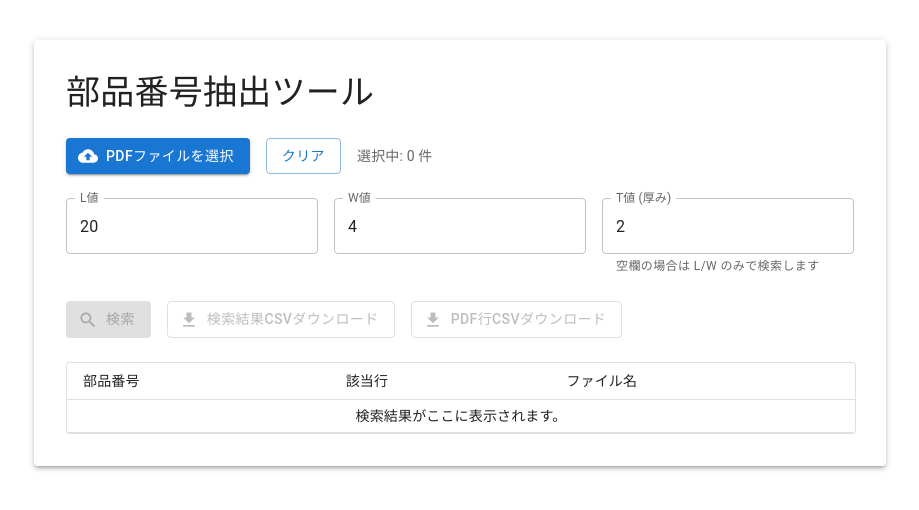
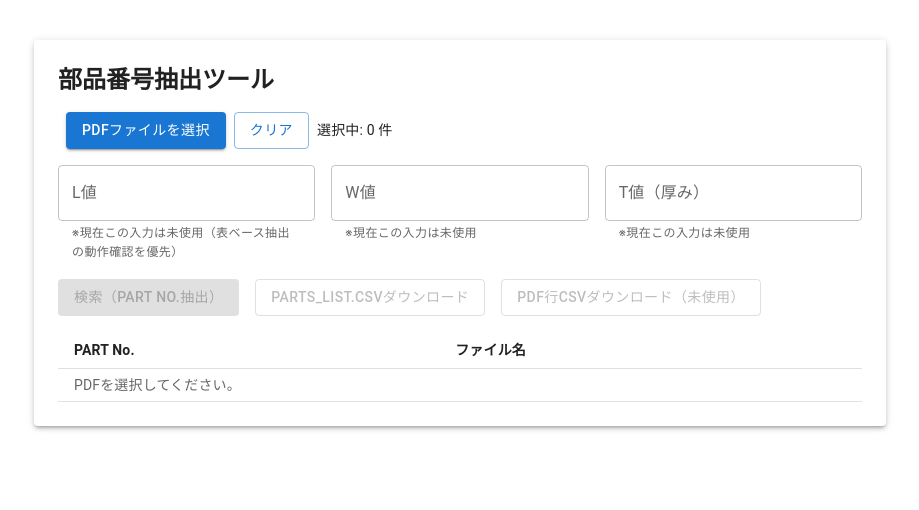
Before and after one commit to HP486379/parts-extraction, a React (Vite) app in the folder frontend/: page / in a window 1280 px wide. Shown: the top 510 px of the page, without its empty margins (180-1099 px from the left). Built offline with nearby package versions, Linux system fonts and the light colour scheme.

Commit message:
Update App.jsx

```diff
--- a/frontend/src/App.jsx
+++ b/frontend/src/App.jsx
@@ -1,4 +1,5 @@
-import { useCallback, useEffect, useMemo, useRef, useState } from "react";
+import { useCallback, useMemo, useRef, useState } from "react";
+import axios from "axios";
 import {
   Alert,
   Button,
@@ -15,326 +16,254 @@ import {
   TextField,
   Typography,
 } from "@mui/material";
-import CloudUploadIcon from "@mui/icons-material/CloudUpload";
-import SearchIcon from "@mui/icons-material/Search";
-import DownloadIcon from "@mui/icons-material/Download";
-import axios from "axios";
 
-const toFormData = (files, lValue, wValue, tValue, returnCsv = false) => {
+/**
+ * 目的（A仕様）:
+ *  - 検索: PDFアップロード → PART No. 抽出(JSON) → 画面表示
+ *  - CSV:  PDFアップロード → parts_list.csv 生成 → ダウンロード
+ *
+ * 注意:
+ *  - L/W/T入力欄は現状未使用（表抽出の動作確認を最優先にするため）
+ */
+
+const toFilesFormData = (files) => {
   const formData = new FormData();
-  files.forEach((file) => {
-    formData.append("files", file);
-  });
-  formData.append("l_value", lValue);
-  formData.append("w_value", wValue);
-
-  if (tValue !== undefined && tValue !== null && `${tValue}`.length > 0) {
-    formData.append("t_value", tValue);
-  }
-
-  formData.append("return_csv", String(returnCsv));
-  return formData;
-};
-
-const toLinesCsvFormData = (files) => {
-  const formData = new FormData();
-  files.forEach((file) => {
-    formData.append("files", file);
-  });
+  files.forEach((file) => formData.append("files", file));
   return formData;
 };
 
 function App() {
-  const [files, setFiles] = useState([]);
-  const [lValue, setLValue] = useState("20");
-  const [wValue, setWValue] = useState("4");
-  const [tValue, setTValue] = useState("2");
-  const [results, setResults] = useState([]);
-  const [error, setError] = useState("");
-  const [isLoading, setIsLoading] = useState(false);
-  const [hasSearched, setHasSearched] = useState(false);
   const fileInputRef = useRef(null);
 
-  const isSearchDisabled = useMemo(() => {
-    return files.length === 0 || !lValue || !wValue;
-  }, [files, lValue, wValue]);
+  const [files, setFiles] = useState([]);
+  const [results, setResults] = useState([]); // { part_number, file_name }
+  const [isLoading, setIsLoading] = useState(false);
+  const [error, setError] = useState("");
 
-  const isLinesCsvDisabled = useMemo(() => {
-    return files.length === 0;
-  }, [files]);
+  // 既存UIを残しているだけ（現状未使用）
+  const [lValue, setLValue] = useState("");
+  const [wValue, setWValue] = useState("");
+  const [tValue, setTValue] = useState("");
 
-  const handleFileChange = (event) => {
-    const selectedFiles = Array.from(event.target.files || []);
-    if (selectedFiles.length === 0) {
-      return;
-    }
+  const isSearchDisabled = useMemo(() => files.length === 0 || isLoading, [files, isLoading]);
+  const isCsvDisabled = useMemo(() => files.length === 0 || isLoading, [files, isLoading]);
 
+  const handlePickFiles = () => fileInputRef.current?.click();
+
+  const handleFileChange = (e) => {
+    const selected = Array.from(e.target.files || []);
+    if (!selected.length) return;
+
+    // 同名＋サイズ＋更新時刻で重複排除
     setFiles((prev) => {
-      const existingSignatures = new Set(
-        prev.map((file) => `${file.name}-${file.size}-${file.lastModified}`)
-      );
-      const merged = [
-        ...prev,
-        ...selectedFiles.filter((file) => {
-          const signature = `${file.name}-${file.size}-${file.lastModified}`;
-          return !existingSignatures.has(signature);
-        }),
-      ];
+      const existing = new Set(prev.map((f) => `${f.name}-${f.size}-${f.lastModified}`));
+      const merged = [...prev];
+      for (const f of selected) {
+        const key = `${f.name}-${f.size}-${f.lastModified}`;
+        if (!existing.has(key)) merged.push(f);
+      }
       return merged;
     });
 
-    setHasSearched(false);
-
-    if (fileInputRef.current) {
-      fileInputRef.current.value = "";
-    }
-  };
-
-  const executeSearch = useCallback(
-    async ({ returnCsv = false, silent = false } = {}) => {
-      if (isSearchDisabled) {
-        return;
-      }
-
-      if (!returnCsv && !silent) {
-        setIsLoading(true);
-      }
-      setError("");
-
-      try {
-        if (returnCsv) {
-          const response = await axios.post(
-            "/api/search",
-            toFormData(files, lValue, wValue, tValue, true),
-            {
-              responseType: "blob",
-            }
-          );
-
-          const blob = new Blob([response.data], { type: "text/csv" });
-          const url = window.URL.createObjectURL(blob);
-          const link = document.createElement("a");
-          link.href = url;
-          link.setAttribute("download", "search_results.csv");
-          document.body.appendChild(link);
-          link.click();
-          link.remove();
-          window.URL.revokeObjectURL(url);
-        } else {
-          const response = await axios.post(
-            "/api/search",
-            toFormData(files, lValue, wValue, tValue)
-          );
-          setResults(response.data);
-        }
-      } catch (err) {
-        setError(
-          err.response?.data?.detail ||
-            (returnCsv ? "CSVダウンロードに失敗しました。" : "検索中にエラーが発生しました。")
-        );
-      } finally {
-        if (!returnCsv && !silent) {
-          setIsLoading(false);
-        }
-      }
-    },
-    [files, lValue, wValue, tValue, isSearchDisabled]
-  );
-
-  const handleSearch = async () => {
-    if (isSearchDisabled) {
-      return;
-    }
-
-    await executeSearch();
-    setHasSearched(true);
-  };
-
-  const handleDownloadCsv = async () => {
-    if (isSearchDisabled) {
-      return;
-    }
-
-    setError("");
-    try {
-      await executeSearch({ returnCsv: true });
-    } catch (err) {
-      setError(err.response?.data?.detail || "CSVダウンロードに失敗しました。");
-    }
-  };
-
-  const handleDownloadLinesCsv = async () => {
-    if (isLinesCsvDisabled) {
-      return;
-    }
-
-    setError("");
-    try {
-      const response = await axios.post(
-        "/api/extract_lines_csv",
-        toLinesCsvFormData(files),
-        {
-          responseType: "blob",
-        }
-      );
-
-      const blob = new Blob([response.data], { type: "text/csv" });
-      const url = window.URL.createObjectURL(blob);
-      const link = document.createElement("a");
-      link.href = url;
-      link.setAttribute("download", "pdf_lines.csv");
-      document.body.appendChild(link);
-      link.click();
-      link.remove();
-      window.URL.revokeObjectURL(url);
-    } catch (err) {
-      setError(err.response?.data?.detail || "PDF行CSVダウンロードに失敗しました。");
-    }
+    // 同じファイルを再選択できるように
+    e.target.value = "";
   };
 
   const handleClear = () => {
     setFiles([]);
     setResults([]);
     setError("");
-    setHasSearched(false);
-    if (fileInputRef.current) {
-      fileInputRef.current.value = "";
-    }
   };
 
-  const handleRemoveFile = (indexToRemove) => {
-    setFiles((prev) => prev.filter((_, index) => index !== indexToRemove));
-    setHasSearched(false);
+  const handleRemoveFile = (idx) => {
+    setFiles((prev) => prev.filter((_, i) => i !== idx));
   };
 
-  useEffect(() => {
-    if (!hasSearched) {
-      return;
+  const downloadBlob = (blob, filename) => {
+    const url = window.URL.createObjectURL(blob);
+    const link = document.createElement("a");
+    link.href = url;
+    link.setAttribute("download", filename);
+    document.body.appendChild(link);
+    link.click();
+    link.remove();
+    window.URL.revokeObjectURL(url);
+  };
+
+  // A) PART No. 抽出
+  const handleSearch = useCallback(async () => {
+    if (isSearchDisabled) return;
+
+    setIsLoading(true);
+    setError("");
+    setResults([]);
+
+    try {
+      const response = await axios.post(
+        "/api/extract_part_numbers_from_table",
+        toFilesFormData(files)
+      );
+
+      // backend は
+      // [
+      //   { file_name, count, part_numbers: [...] },
+      //   ...
+      // ]
+      const rows =
+        (response.data || []).flatMap((r) =>
+          (r.part_numbers || []).map((p) => ({
+            part_number: p,
+            file_name: r.file_name,
+          }))
+        ) || [];
+
+      // 表示を安定させるためソート（PART No → file_name）
+      rows.sort((a, b) => {
+        const pa = String(a.part_number || "");
+        const pb = String(b.part_number || "");
+        if (pa !== pb) return pa.localeCompare(pb);
+        return String(a.file_name || "").localeCompare(String(b.file_name || ""));
+      });
+
+      setResults(rows);
+    } catch (err) {
+      setError(err?.response?.data?.detail || "PART No. 抽出に失敗しました。");
+    } finally {
+      setIsLoading(false);
     }
-    executeSearch({ silent: true });
-  }, [executeSearch, hasSearched]);
+  }, [files, isSearchDisabled]);
+
+  // B) parts_list.csv ダウンロード
+  const handleDownloadPartsListCsv = useCallback(async () => {
+    if (isCsvDisabled) return;
+
+    setError("");
+    try {
+      const response = await axios.post(
+        "/api/extract_parts_list_csv",
+        toFilesFormData(files),
+        { responseType: "blob" }
+      );
+
+      const blob = new Blob([response.data], { type: "text/csv" });
+      downloadBlob(blob, "parts_list.csv");
+    } catch (err) {
+      setError(err?.response?.data?.detail || "parts_list.csv の生成/ダウンロードに失敗しました。");
+    }
+  }, [files, isCsvDisabled]);
 
   return (
     <Container maxWidth="md" sx={{ py: 4 }}>
-      <Paper elevation={3} sx={{ p: 4 }}>
-        <Stack spacing={3}>
-          <Typography variant="h4" component="h1">
+      <Paper elevation={3} sx={{ p: 3 }}>
+        <Stack spacing={2}>
+          <Typography variant="h5" fontWeight="bold">
             部品番号抽出ツール
           </Typography>
 
-          <Stack direction={{ xs: "column", sm: "row" }} spacing={2} alignItems="center">
-            <Button
-              variant="contained"
-              component="label"
-              startIcon={<CloudUploadIcon />}
-            >
+          {error && <Alert severity="error">{error}</Alert>}
+
+          <Stack direction="row" spacing={1} alignItems="center" flexWrap="wrap">
+            <input
+              ref={fileInputRef}
+              type="file"
+              accept="application/pdf"
+              multiple
+              style={{ display: "none" }}
+              onChange={handleFileChange}
+            />
+            <Button variant="contained" onClick={handlePickFiles} disabled={isLoading}>
               PDFファイルを選択
-              <input
-                ref={fileInputRef}
-                type="file"
-                hidden
-                multiple
-                accept="application/pdf"
-                onChange={handleFileChange}
-              />
             </Button>
-            <Button variant="outlined" onClick={handleClear}>
+            <Button variant="outlined" onClick={handleClear} disabled={isLoading}>
               クリア
             </Button>
-            <Typography variant="body2" color="text.secondary">
+            <Typography variant="body2" sx={{ ml: 1 }}>
               選択中: {files.length} 件
             </Typography>
           </Stack>
 
           {files.length > 0 && (
             <Stack direction="row" spacing={1} flexWrap="wrap">
-              {files.map((file, index) => (
+              {files.map((f, idx) => (
                 <Chip
-                  key={`${file.name}-${file.lastModified}-${index}`}
-                  label={file.name}
-                  onDelete={() => handleRemoveFile(index)}
+                  key={`${f.name}-${f.size}-${f.lastModified}`}
+                  label={f.name}
+                  onDelete={() => handleRemoveFile(idx)}
+                  sx={{ mb: 1 }}
                 />
               ))}
             </Stack>
           )}
 
+          {/* 既存UIを残す（現状未使用） */}
           <Stack direction={{ xs: "column", sm: "row" }} spacing={2}>
             <TextField
               label="L値"
-              type="number"
               value={lValue}
-              onChange={(event) => setLValue(event.target.value)}
+              onChange={(e) => setLValue(e.target.value)}
               fullWidth
+              helperText="※現在この入力は未使用（表ベース抽出の動作確認を優先）"
             />
             <TextField
               label="W値"
-              type="number"
               value={wValue}
-              onChange={(event) => setWValue(event.target.value)}
+              onChange={(e) => setWValue(e.target.value)}
               fullWidth
+              helperText="※現在この入力は未使用"
             />
             <TextField
-              label="T値 (厚み)"
-              type="number"
+              label="T値（厚み）"
               value={tValue}
-              onChange={(event) => setTValue(event.target.value)}
+              onChange={(e) => setTValue(e.target.value)}
               fullWidth
-              helperText="空欄の場合は L/W のみで検索します"
+              helperText="※現在この入力は未使用"
             />
           </Stack>
 
-          {error && <Alert severity="error">{error}</Alert>}
-
-          <Stack direction={{ xs: "column", sm: "row" }} spacing={2} flexWrap="wrap">
+          <Stack direction="row" spacing={2} flexWrap="wrap">
             <Button
               variant="contained"
-              startIcon={<SearchIcon />}
               onClick={handleSearch}
-              disabled={isSearchDisabled || isLoading}
+              disabled={isSearchDisabled}
             >
-              {isLoading ? "検索中..." : "検索"}
+              {isLoading ? "処理中..." : "検索（PART No.抽出）"}
             </Button>
+
             <Button
               variant="outlined"
-              startIcon={<DownloadIcon />}
-              onClick={handleDownloadCsv}
-              disabled={isSearchDisabled}
+              onClick={handleDownloadPartsListCsv}
+              disabled={isCsvDisabled}
             >
-              検索結果CSVダウンロード
+              parts_list.csvダウンロード
             </Button>
-            <Button
-              variant="outlined"
-              startIcon={<DownloadIcon />}
-              onClick={handleDownloadLinesCsv}
-              disabled={isLinesCsvDisabled}
-            >
-              PDF行CSVダウンロード
+
+            {/* 旧「PDF行CSV」は今回は無効化（必要なら復活させます） */}
+            <Button variant="outlined" disabled>
+              PDF行CSVダウンロード（未使用）
             </Button>
           </Stack>
 
-          <TableContainer component={Paper} variant="outlined">
+          <TableContainer sx={{ mt: 1 }}>
             <Table size="small">
               <TableHead>
                 <TableRow>
-                  <TableCell>部品番号</TableCell>
-                  <TableCell>該当行</TableCell>
-                  <TableCell>ファイル名</TableCell>
+                  <TableCell sx={{ fontWeight: "bold" }}>PART No.</TableCell>
+                  <TableCell sx={{ fontWeight: "bold" }}>ファイル名</TableCell>
                 </TableRow>
               </TableHead>
               <TableBody>
                 {results.length === 0 ? (
                   <TableRow>
-                    <TableCell colSpan={3} align="center">
-                      検索結果がここに表示されます。
+                    <TableCell colSpan={2} sx={{ color: "text.secondary" }}>
+                      {files.length === 0
+                        ? "PDFを選択してください。"
+                        : "まだ結果がありません。（検索ボタンを押してください）"}
                     </TableCell>
                   </TableRow>
                 ) : (
-                  results.map((row, index) => (
-                    <TableRow key={`${row.file_name}-${index}`}>
+                  results.map((row, i) => (
+                    <TableRow key={`${row.part_number}-${row.file_name}-${i}`}>
                       <TableCell>{row.part_number}</TableCell>
-                      <TableCell sx={{ whiteSpace: "pre-wrap" }}>
-                        {row.matched_line}
-                      </TableCell>
                       <TableCell>{row.file_name}</TableCell>
                     </TableRow>
                   ))
```
